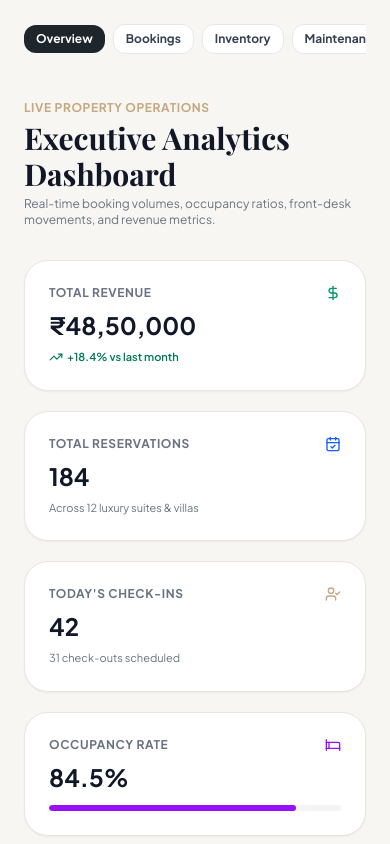
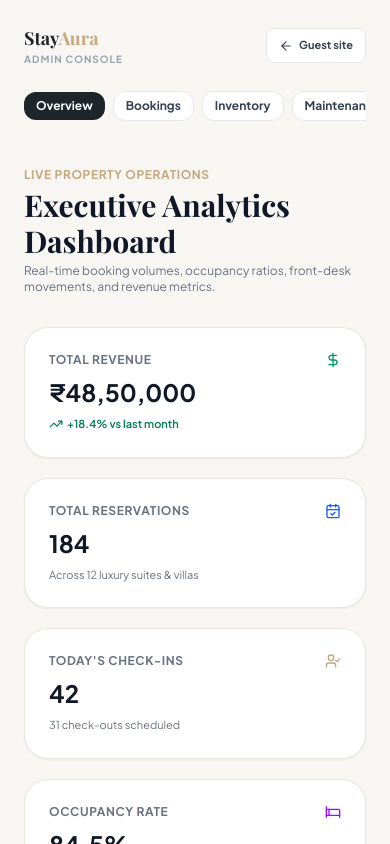
Before and after one commit to Siddharthpawar70/HOTELBOOKING, a React (Vite) app: page /admin in a window 390 px wide. Shown: the top 844 px of the page. Built offline with nearby package versions, Linux system fonts and the light colour scheme; a web font is replaced by a local one.

Commit message:
Add guest navigation to the admin console

```diff
--- a/src/pages/admin/AdminDashboardPage.tsx
+++ b/src/pages/admin/AdminDashboardPage.tsx
@@ -1,4 +1,5 @@
 import React, { useState } from 'react';
+import { Link } from 'react-router-dom';
 import {
   LayoutDashboard,
   CalendarCheck,
@@ -22,7 +23,8 @@ import {
   ArrowUpRight,
   Shield,
   Sparkles,
-  ChevronRight
+  ChevronRight,
+  ArrowLeft
 } from 'lucide-react';
 import { useAdmin, AdminRoomItem, AdminMaintenanceItem } from '../../context/AdminContext';
 import { useBooking } from '../../context/BookingContext';
@@ -150,11 +152,33 @@ export function AdminDashboardPage() {
         <div className="pt-6 border-t border-white/10 text-[11px] text-gray-400 space-y-1">
           <p className="font-bold text-white">Console Session: Online</p>
           <p>Logged in as Chief Operations</p>
+          <Link
+            to="/"
+            className="mt-4 inline-flex items-center gap-1.5 text-[#C5A880] font-bold hover:text-white transition-colors"
+          >
+            <ArrowLeft className="w-3.5 h-3.5" />
+            Return to guest site
+          </Link>
         </div>
       </aside>
 
       {/* Main Admin Content Body */}
       <main className="flex-1 min-w-0 p-6 sm:p-10 overflow-y-auto">
+        <div className="md:hidden flex items-center justify-between mb-6">
+          <div>
+            <p className="font-display text-lg font-bold text-[#1E252B]">
+              Stay<span className="text-[#C5A880]">Aura</span>
+            </p>
+            <p className="text-[10px] font-bold uppercase tracking-widest text-gray-400">Admin Console</p>
+          </div>
+          <Link
+            to="/"
+            className="inline-flex items-center gap-1.5 rounded-lg border border-gray-200 bg-white px-3 py-2 text-[11px] font-bold text-gray-700"
+          >
+            <ArrowLeft className="w-3.5 h-3.5" />
+            Guest site
+          </Link>
+        </div>
 
         {/* Mobile Tab Switcher */}
         <div className="md:hidden flex items-center gap-2 overflow-x-auto pb-4 mb-6">
```
